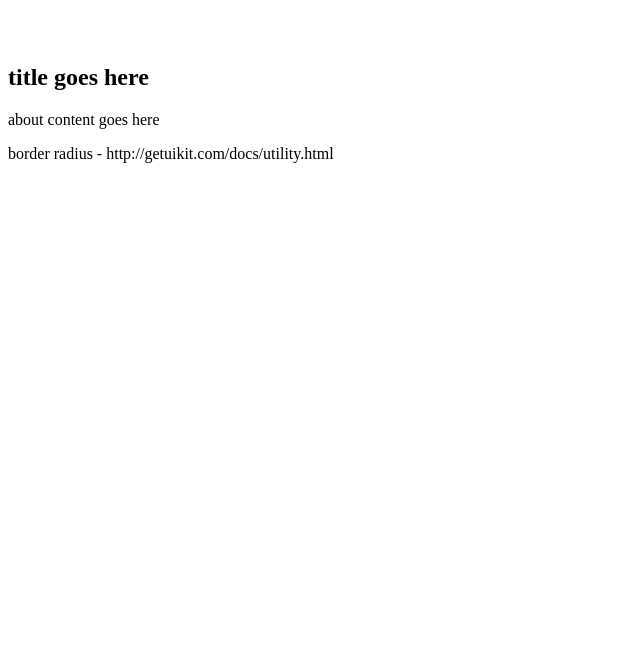
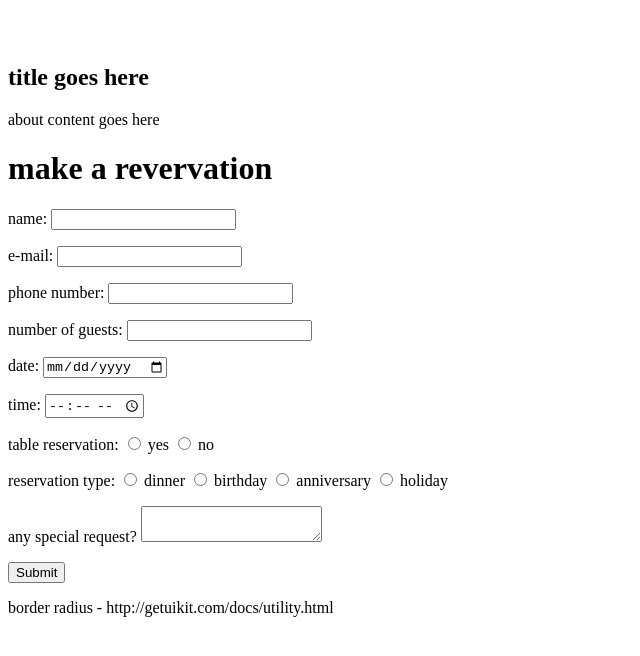
Before and after one commit to shufenlei/wallless, a plain HTML site: page components.html in a window 1280 px wide. Shown: the whole page, without its empty margins (0-640 px from the left). Drawn offline with Linux system fonts and the light colour scheme.

Commit message:
more components added

```diff
--- a/components.html
+++ b/components.html
@@ -9,7 +9,7 @@
 <!--this page stores all components that i need for this project-->
 
 <!--dishes-->
-<div class="uk-width-large-1-1 uk-container-center">
+<div class="uk-width-large-1-1 uk-container-center uk-overflow-container">
   <div class="uk-panel uk-panel-box">
     <div class="uk-panel-teaser"> <img src="" alt=""> </div>
     <div class="uk-panel-title"> </div>
@@ -18,25 +18,67 @@
 
 <!--about content-->
 <div class="uk-width-small-1-1 uk-width-medium-1-2 uk-width-large-1-3 uk-container-center">
-    <div class="uk-clearfix uk-grid uk-grid-width-medium-1-1 uk-grid-width-large-1-2  uk-container-center">
-    <div class="uk-float-left">
-    <img src="" alt="">
-    </div>
-  <article class="uk-article uk-float-left">
-    <h1 class="uk-article-title">title goes here</h1>
-    <p>about content goes here</p>
-  </article>
+  <div class="uk-clearfix uk-grid uk-grid-width-medium-1-1 uk-grid-width-large-1-2  uk-container-center">
+    <div class="uk-float-left"> <img src="" alt=""> </div>
+    <article class="uk-article uk-float-left">
+      <h1 class="uk-article-title">title goes here</h1>
+      <p>about content goes here</p>
+    </article>
   </div>
 </div>
 
 <!--reservation content-->
-
+<div class="uk-width-small-1-1 uk-width-medium-1-2 uk-width-large-1-3 uk-container-center">
+  <div class="uk-width-large-1-1 uk-container uk-height-1-1 uk-align-medium-right">
+    <h1>make a revervation</h1>
+  </div>
+  <div class="uk-width-large-1-1 uk-container uk-height-1-1 uk-align-medium-left">
+    <form class="uk-form uk-form-horizontal ">
+      <div class="uk-grid">
+        <p> name:
+          <input type="text" name="name" required>
+        </p>
+        <p> e-mail:
+          <input type="email" name="email" required>
+        </p>
+        <p> phone number:
+          <input type="tel" name="phone#">
+        </p>
+        <p> number of guests:
+          <input type="number" name="number" required>
+        </p>
+        <p> date:
+          <input type="date" min="2016-05-04" required>
+        </p>
+        <p> time:
+          <input type="time" required>
+        </p>
+        <p> table reservation:
+          <input type="radio" name="choice" value="yes">
+          yes
+          <input type="radio" name="choice" value="no">
+          no</p>
+        <p> reservation type:
+          <input type="radio" name="choice" value="dinner">
+          dinner
+          <input type="radio" name="choice" value="birthday">
+          birthday
+          <input type="radio" name="choice" value="anniversary">
+          anniversary
+          <input type="radio" name="choice" value="holiday">
+          holiday</p>
+        <p> any special request?
+          <textarea></textarea>
+        </p>
+        <input type="submit">
+      </div>
+    </form>
+  </div>
+</div>
 <!--contact content -->
 <!--location content -->
 <!-- -->
-
 <!-- where i left off-->
 <p>border radius - http://getuikit.com/docs/utility.html</p>
-
 </body>
 </html>
```
Also changed, not shown: index.html (+2 -2 lines).
